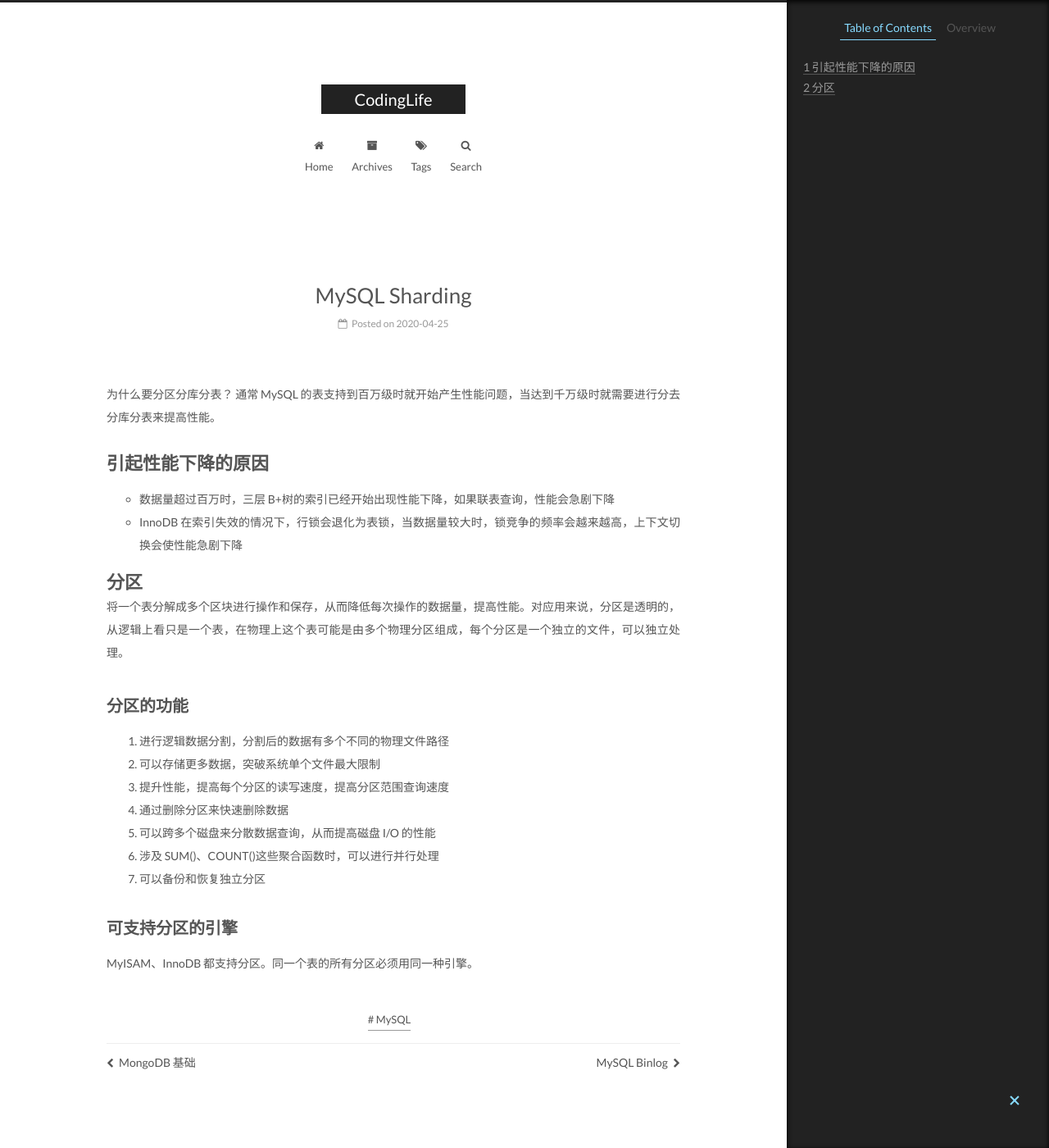
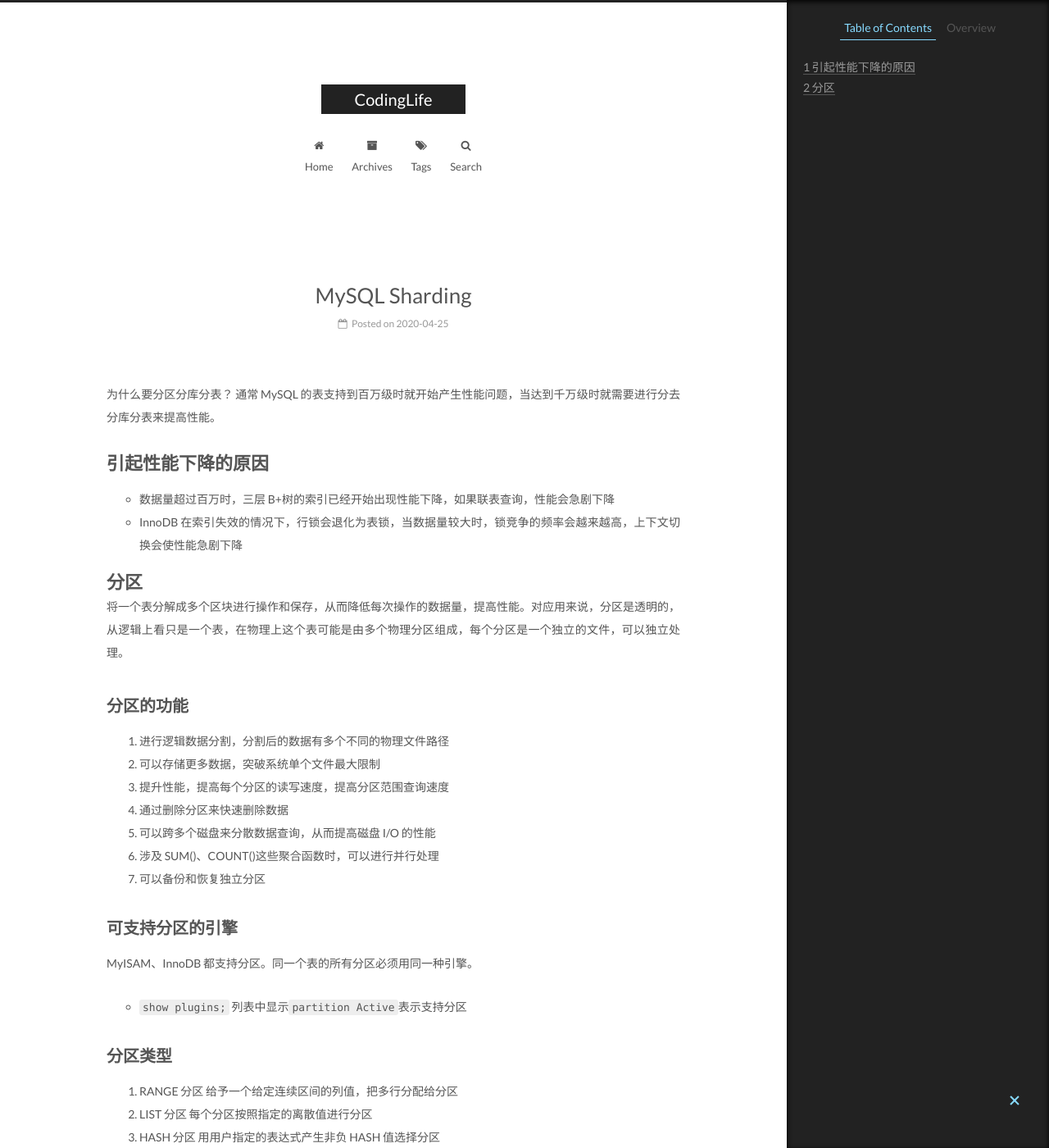
Before and after one commit to CodeHunter2006/CodeHunter2006.github.io, a Jekyll site: the page built from _posts/2020-04-23-MySQL_Sharding.md, in a window 1280 px wide and 1400 px high. Shown: the whole window at 82% size. Built offline with Jekyll 4.4.1, drawn with Linux system fonts in a browser that asks for light colours; some of the changed text lies outside the part shown.

Commit message:
[doc]: add contents.

```diff
--- a/_posts/2020-04-23-MySQL_Sharding.md
+++ b/_posts/2020-04-23-MySQL_Sharding.md
@@ -30,3 +30,16 @@ tags: MySQL
 ## 可支持分区的引擎
 
 MyISAM、InnoDB 都支持分区。同一个表的所有分区必须用同一种引擎。
+
+- `show plugins;` 列表中显示`partition Active`表示支持分区
+
+## 分区类型
+
+1. RANGE 分区
+   给予一个给定连续区间的列值，把多行分配给分区
+2. LIST 分区
+   每个分区按照指定的离散值进行分区
+3. HASH 分区
+   用用户指定的表达式产生非负 HASH 值选择分区
+4. KEY 分区
+   类似 HASH 分区，由 MySQL 提供 Hash 函数
```
